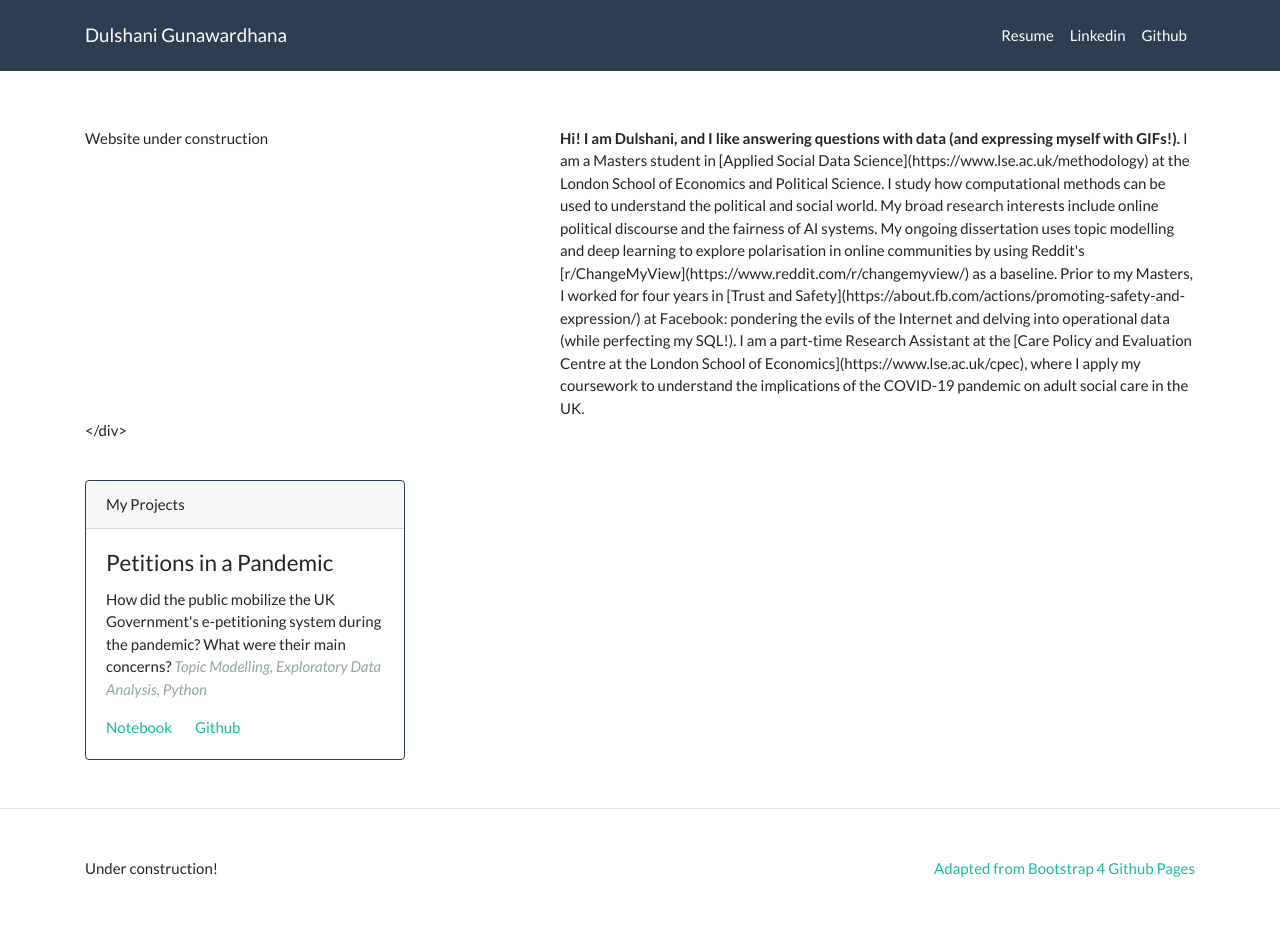
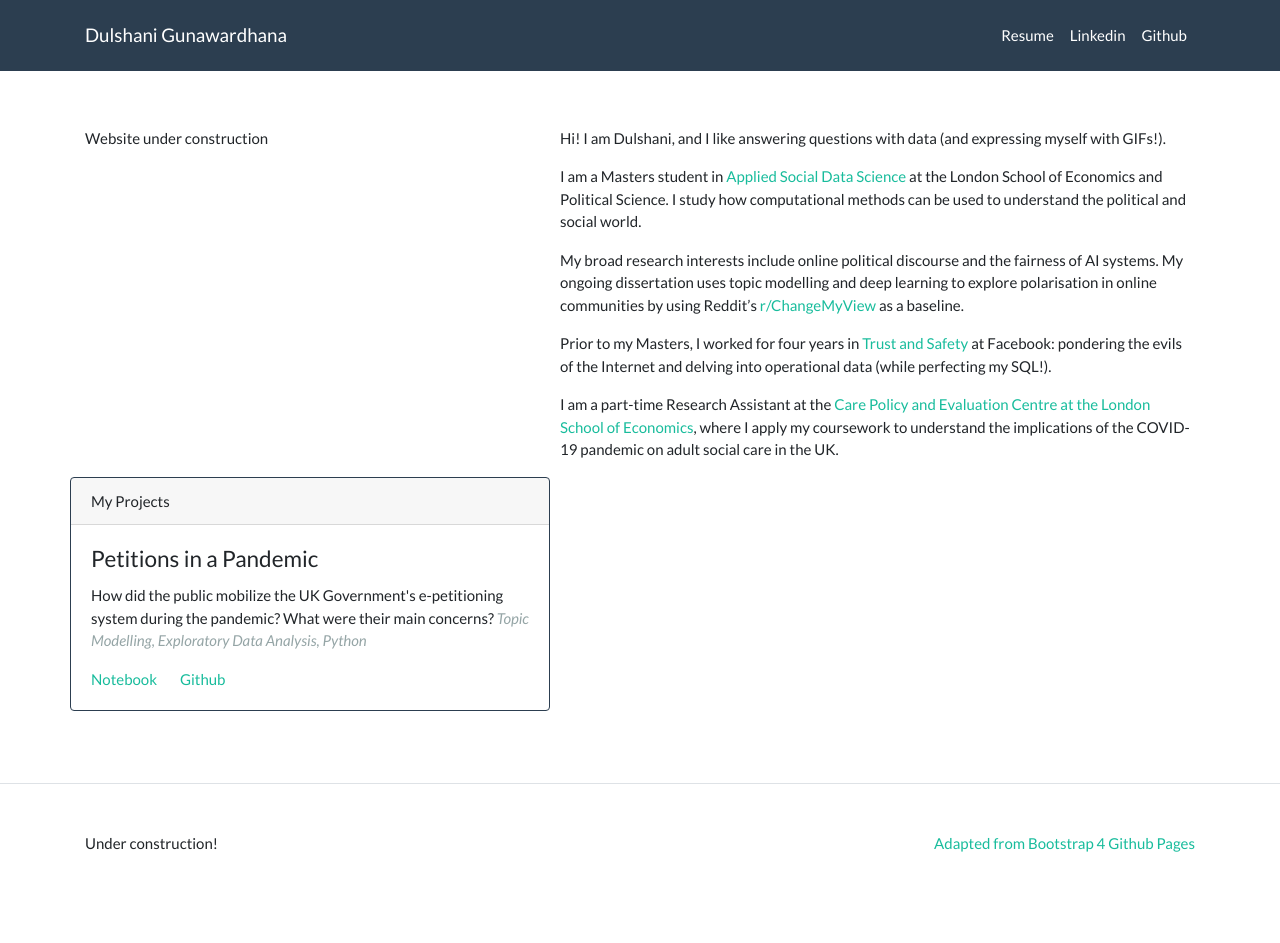
Before and after one commit to dshgna/dshgna.github.io, a Jekyll site: the page built from index.md, in a window 1280 px wide. Built offline with Jekyll 4.4.1, drawn with Linux system fonts in a browser that asks for light colours; after the commit the page ends 919 px from its top, so only the background shows below that.

Commit message:
Update landing page

```diff
--- a/_layouts/page.html
+++ b/_layouts/page.html
@@ -7,12 +7,17 @@ layout: default
     <h1>{{ page.title | escape }}</h1>
     </header>
 
-  <section>
-    {{ content }}
-  </section>
-  <br/>
+    <div class="row">
+        <div class="col-lg-5">
+            Website under construction
+        </div>
+        <div class="col-lg-7">
+          <section>{{ content }}</section>
+        </div>
+    </div>
 
-<div class="card border-primary mb-8" style="max-width: 20rem;">
+    <div class="row">
+        <div class="card border-primary mb-4" style="max-width: 30rem;">
           <div class="card-header">My Projects</div>
           <div class="card-body">
             <h4 class="card-title">Petitions in a Pandemic</h4>
@@ -21,5 +26,6 @@ layout: default
             <a href="https://github.com/dshgna/Petitions-in-a-Pandemic" class="card-link">Github</a>
           </div>
         </div>
+    </div>
 
 </article>
--- a/index.md
+++ b/index.md
@@ -1,16 +1,8 @@
 ---
 layout: page
 ---
-<div class="row">
 
-<div class="col-lg-5">
-    Website under construction
-
-</div>
-
-<div class="col-lg-7">
-
-<strong> Hi! I am Dulshani, and I like answering questions with data (and expressing myself with GIFs!).</strong>
+Hi! I am Dulshani, and I like answering questions with data (and expressing myself with GIFs!).
 
 I am a Masters student in [Applied Social Data Science](https://www.lse.ac.uk/methodology) at the London School of Economics and Political Science. I study how computational methods can be used to understand the political and social world.
 
@@ -19,8 +11,3 @@ My broad research interests include online political discourse and the fairness
 Prior to my Masters, I worked for four years in [Trust and Safety](https://about.fb.com/actions/promoting-safety-and-expression/) at Facebook: pondering the evils of the Internet and delving into operational data (while perfecting my SQL!).
 
 I am a part-time Research Assistant at the [Care Policy and Evaluation Centre at the London School of Economics](https://www.lse.ac.uk/cpec), where I apply my coursework to understand the implications of the COVID-19 pandemic on adult social care in the UK.
-
-</div>
-
-</div>
-</div>
```
Lines whose indentation alone changed are shown as unchanged.
